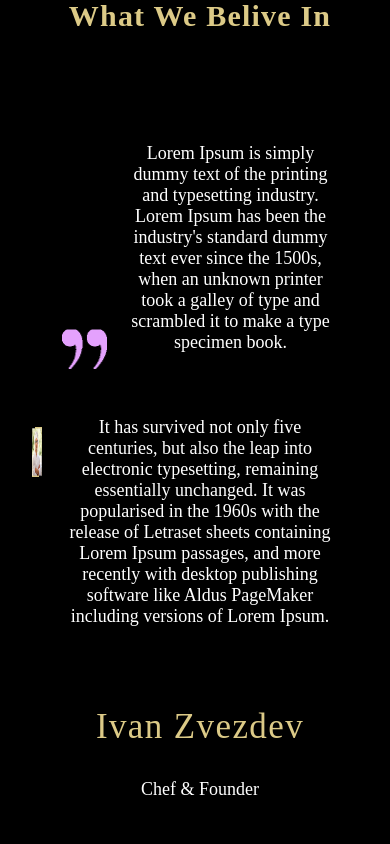
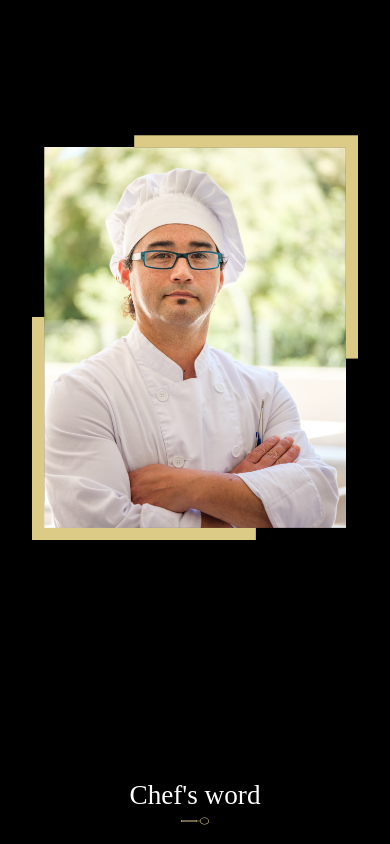
Before and after one commit to valensixx/resturant-app-react, a React (Create React App) app: page / in a window 390 px wide. Shown: the part 5500-6344 px from the top of the page. Built offline with nearby package versions, Linux system fonts and the light colour scheme; a web font is replaced by a local one.

Commit message:
fixed responsive errors

```diff
--- a/src/containers/Laurels/Laurels.css
+++ b/src/containers/Laurels/Laurels.css
@@ -23,32 +23,50 @@
 }
 
 .app-laurels-awards-card img{
-    width: 100px;
-    height: 100px;
+    width: 50px;
+    height: 50px;
 }
 
 .app-wrapper-img {
     display: flex;
     align-items: center;
-    justify-content: center; /* Added to center horizontally */
-    height: 100vh; /* Added to center vertically */
+    justify-content: center;
+    height: 100vh;
   }
 
-  .centered-image img {
+  .app-wrapper-img img {
     max-width: 100%;
     max-height: 100%;
   }
+
+
 
 
 @media screen and (min-width:1900px) {
     .app-laurels-awards-card{
         min-width: 390px;
     }
+
+    .app-laurels-awards-card img {
+        width: 50px;
+        height: 50px;
+    }
+
+    .app-laurels-awards-card-content {
+        display: flex;
+        flex-direction: column;
+        margin-left: 1rem;
+    }
 }
 
-@media screen and (max-width:450px) {
-    .app-laurels-awards-card{
-        min-width: 100%;
-        margin: 1rem 0;
+@media screen and (max-width: 450px) {
+    .app-laurels-awards-card {
+      min-width: 100%;
+      margin: 1rem 0;
     }
-}
+
+    .app-wrapper-img img {
+      width: 100%;
+      height: auto;
+    }
+  }
```
